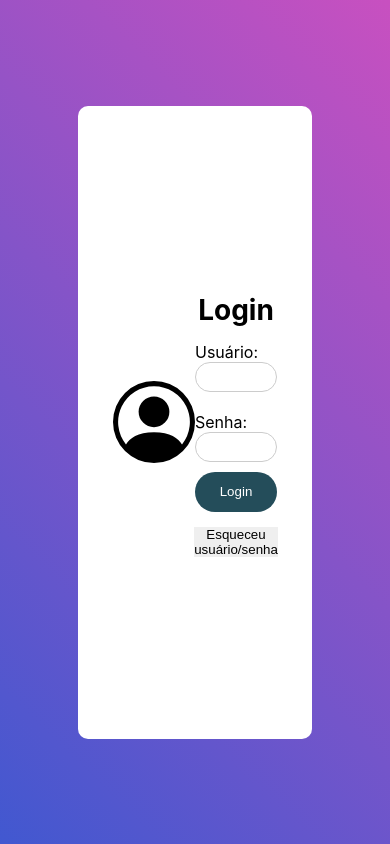
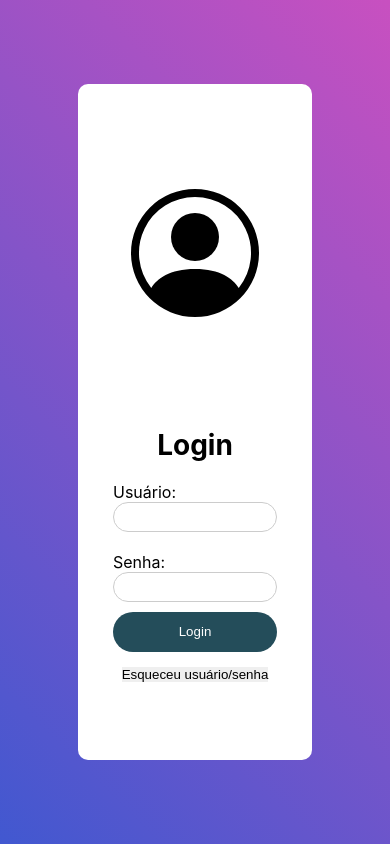
Before and after one commit to Andreypanegallito/cadastroNode, a React (Create React App) app in the folder client/: page /login in a window 390 px wide. Built offline with nearby package versions, Linux system fonts and the light colour scheme.

Commit message:
Ajustes da tela de login

```diff
--- a/client/src/pages/login/login.scss
+++ b/client/src/pages/login/login.scss
@@ -14,6 +14,7 @@
   .container-login {
     width: 60%;
     height: 75%;
+    min-height: 300px;
     background: #fff;
     border-radius: 10px;
     overflow: hidden;
@@ -26,6 +27,10 @@
 
     .half-login {
       width: 50%;
+      height: 100%;
+      display: flex;
+      flex-direction: column;
+      justify-content: center;
     }
 
     .img-login {
@@ -50,7 +55,7 @@
         display: flex;
         flex-wrap: wrap;
         width: 450px;
-        margin: auto;
+        margin: 5px auto;
         max-width: 100%;
 
         .itens-form {
@@ -202,6 +207,70 @@
   }
 }
 
+@media (max-width: 992px) {
+  #login {
+    .container-login {
+      flex-direction: column;
+      height: 80%;
+
+      .half-login {
+        width: 100%;
+        height: 50%;
+      }
+
+      .img-login {
+        height: 40%;
+        svg {
+          height: 8em;
+          width: 8em;
+        }
+      }
+
+      .content-login {
+        .titulo {
+        }
+
+        #formLogin {
+          .itens-form {
+            label {
+            }
+
+            input {
+            }
+
+            input.error {
+            }
+
+            .viewPassword {
+              svg {
+              }
+            }
+          }
+
+          .half {
+          }
+
+          .btn-enviar {
+          }
+
+          .btn-enviar:hover {
+          }
+        }
+
+        .esqueceu-senha {
+          margin: 10px 0;
+
+          button {
+          }
+
+          button:hover {
+          }
+        }
+      }
+    }
+  }
+}
+
 @-webkit-keyframes anim-shadow {
   to {
     box-shadow: 0px 0px 70px 25px;
```
Also changed, not shown: 3 other files (tests, documents, lock files or other folders).
